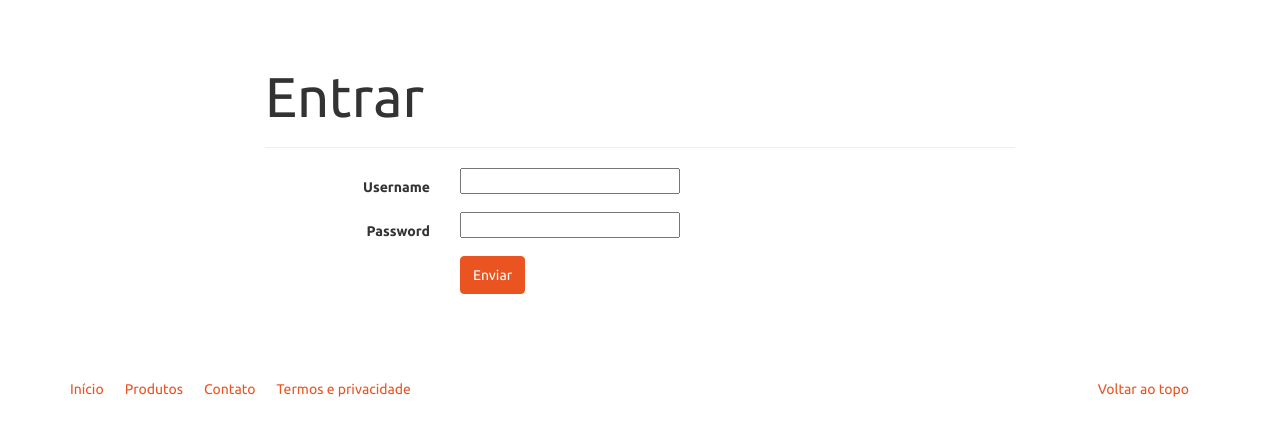
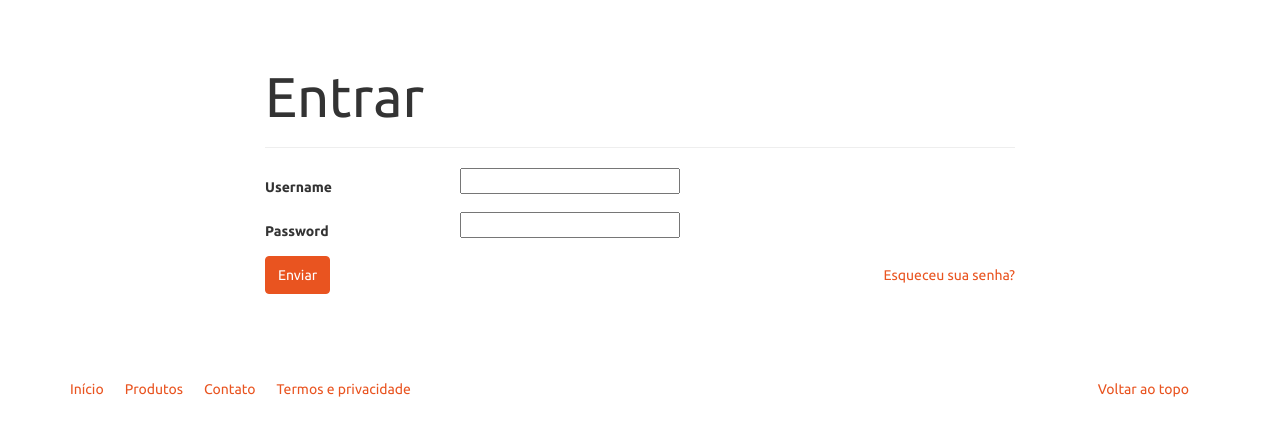
Before and after one commit to edwildson/djangosecommerce, a Django app: template core/templates/login.html in a window 1280 px wide. Shown: the part 52-488 px from the top of the page. Run offline with Django 3.2, Linux system fonts and the light colour scheme; the template is opened without the code that fills it: most values are stand-ins (such as "Sample title", 1, 10 or a date in 2020); form fields are guessed from the names that the template uses; parts of the project's set-up code (start-up, migrations or seed data) failed here and were passed over; some libraries are stand-ins or nearby versions.

Commit message:
Adicionada reiniciação de senha por e-mail.

```diff
--- a/core/forms.py
+++ b/core/forms.py
@@ -1,15 +1,16 @@
 from django import forms
 from django.core.mail import send_mail
 from django.conf import settings
+from crispy_forms.helper import FormHelper
 
 class ContactForm(forms.Form):
     name = forms.CharField(label='Nome')
     email = forms.EmailField(label='E-mail')
-    message = forms.CharField(label = 'Mensagem', widget = forms.Textarea())
+    message = forms.CharField(label='Mensagem', widget=forms.Textarea())
 
     def send_mail(self):
         name = self.cleaned_data['name']
         email = self.cleaned_data['email']
         message = self.cleaned_data['message']
-        mensagem = 'Nome: {0}\n E-mail:{1}\n{2}'.format(name,email,message)
+        mensagem = 'Nome: {0}\n E-mail:{1}\n{2}'.format(name, email, message)
         send_mail('Contato do Django E-commerce', mensagem, settings.DEFAULT_FROM_EMAIL, [settings.DEFAULT_FROM_EMAIL])
--- a/core/static/assets/extra.css
+++ b/core/static/assets/extra.css
@@ -33,6 +33,7 @@
     margin: -15px 0 0 -30px; /* margem à esquerda e ao topo metade da medida do botão */
     border: 0 none;
 }
+
 #sobre {
     display: flex;
     flex-direction: column;
@@ -43,10 +44,44 @@
     color: #ffffff;
     height: 200px;
 }
+
 #sobre h1 {
     color: #ffffff;
 }
+
 #sobre p {
     margin-bottom: 2.5em;
     max-width: 1000px;
 }
+
+.d-flex {
+    display: flex !important
+}
+
+.d-none {
+    display: none !important
+}
+
+.justify-space-between {
+    justify-content: space-between !important;
+}
+
+.align-items-center {
+    align-items: center !important;
+}
+
+.text-align-left {
+    text-align: left !important;
+}
+
+.text-align-right {
+    text-align: right !important;
+}
+
+.text-align-center {
+    text-align: center !important;
+}
+
+.text-decoration-none {
+    text-decoration: none !important;
+}
--- a/core/templates/login.html
+++ b/core/templates/login.html
@@ -19,7 +19,8 @@
                 {% endfor %}
                 <fieldset>
                     <div class="form-group{% if form.username.errors %} has-error{% endif %}">
-                  <label for="{{ form.username.auto_id }}" class="col-md-3 control-label">{{ form.username.label }}</label>
+                        <label for="{{ form.username.auto_id }}"
+                               class="col-md-3 control-label text-align-left">{{ form.username.label }}</label>
                         <div class="col-md-9">
                             {% render_field form.username class="form-control" %}
                             {% for error in form.username.errors %}
@@ -28,7 +29,8 @@
                         </div>
                     </div>
                     <div class="form-group{% if form.password.errors %} has-error{% endif %}">
-                  <label for="{{ form.password.auto_id }}" class="col-md-3 control-label">{{ form.password.label }}</label>
+                        <label for="{{ form.password.auto_id }}"
+                               class="col-md-3 control-label text-align-left">{{ form.password.label }}</label>
                         <div class="col-md-9">
                             {% render_field form.password class="form-control" %}
                             {% for error in form.password.errors %}
@@ -37,8 +39,9 @@
                         </div>
                     </div>
                     <div class="form-group">
-                  <div class="col-md-9 col-md-offset-3">
-                    <button type="submit" class="btn btn-primary">{% trans 'Enviar' %}</button>
+                        <div class="col-md-12 d-flex justify-space-between align-items-center">
+                            <button type="submit" class="btn btn-primary float-right">{% trans 'Enviar' %}</button>
+                            <a class="text-decoration-none" href="{% url "password_reset" %}">Esqueceu sua senha?</a>
                         </div>
                     </div>
                 </fieldset>
```
Also changed, not shown: ecommerce/settings.py (+3 -8 lines), ecommerce/urls.py (+18 -0 lines), db.sqlite3. Lines whose indentation alone changed are shown as unchanged.
